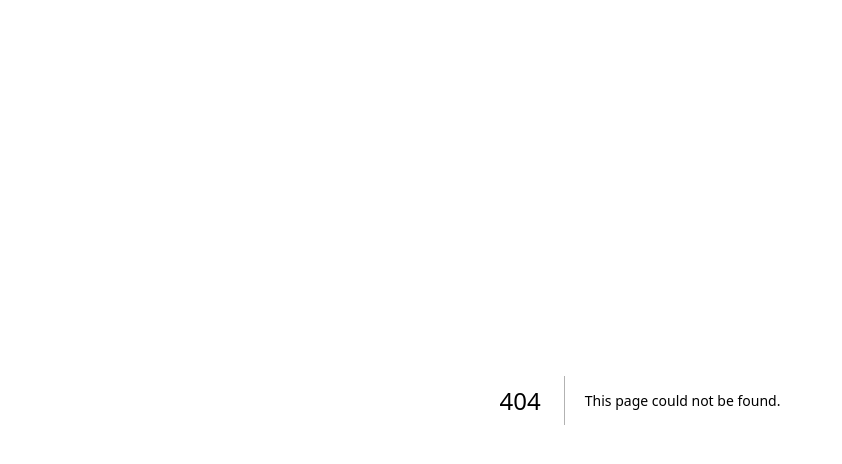
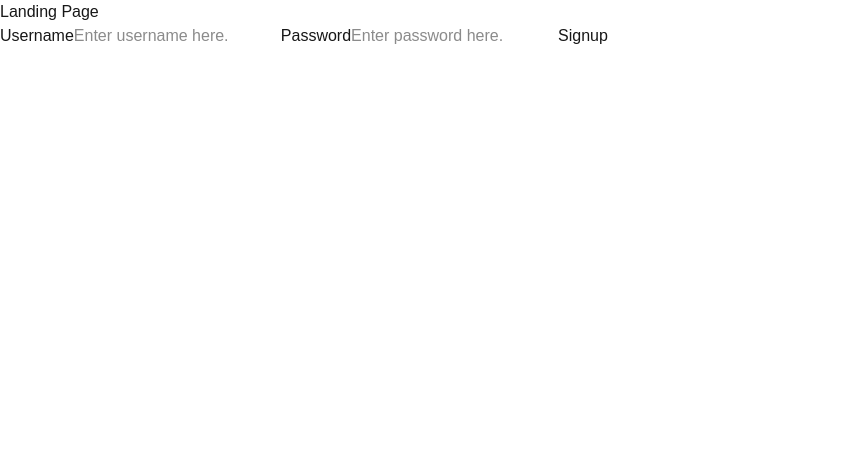
Before and after one commit to tanermaddocks/WhatToDoNext, a Next.js app: page /signup in a window 1280 px wide. Before the commit this address had no page. Shown: the top 464 px of the page, without its empty margins (0-842 px from the left). Built offline with nearby package versions, Linux system fonts and the light colour scheme.

Commit message:
feat: Began setup on login and signup pages

```diff
--- /dev/null
+++ b/app/(landing)/login/page.tsx
@@ -0,0 +1,12 @@
+import LoginForm from "@/app/ui/auth/login-form";
+
+export default function Page() {
+  return (
+    <div>
+      <main>
+        <h1>Landing Page</h1>
+        <LoginForm />
+      </main>
+    </div>
+  );
+}
--- /dev/null
+++ b/app/(landing)/signup/page.tsx
@@ -0,0 +1,12 @@
+import SignupForm from "@/app/ui/auth/signup-form";
+
+export default function Page() {
+  return (
+    <div>
+      <main>
+        <h1>Landing Page</h1>
+        <SignupForm />
+      </main>
+    </div>
+  );
+}
--- a/app/page.tsx
+++ b/app/page.tsx
@@ -1,12 +1,3 @@
-import LoginForm from "@/app/ui/auth/login-form";
+export default function Page() {
 
-export default function Landing() {
-  return (
-    <div>
-      <main>
-        <h1>Landing Page</h1>
-        <LoginForm />
-      </main>
-    </div>
-  );
 }
--- a/app/ui/auth/login-form.tsx
+++ b/app/ui/auth/login-form.tsx
@@ -1,7 +1,8 @@
-import Button from '@/app/ui/button';
+// Login Form
 
 export default function LoginForm() {
   return (
+    <section>
     <form>
       <label htmlFor="username">Username</label>
       <input
@@ -20,9 +21,11 @@ export default function LoginForm() {
         required
         minLength={6}
       />
-      <Button type="submit">
+      <button type="submit">
         <div>Login</div>
-      </Button>
+      </button>
     </form>
+    {/* ADD LINK TO SIGNUP */}
+    </section>
   )
 }
--- a/app/ui/auth/signup-form.tsx
+++ b/app/ui/auth/signup-form.tsx
@@ -0,0 +1,31 @@
+// Signup Form
+
+export default function SignupForm() {
+  return (
+    <section>
+    <form>
+      <label htmlFor="username">Username</label>
+      <input
+        id="username"
+        type="text"
+        name="username"
+        placeholder="Enter username here."
+        required
+      />
+      <label htmlFor="password">Password</label>
+      <input
+        id="password"
+        type="password"
+        name="password"
+        placeholder="Enter password here."
+        required
+        minLength={6}
+      />
+      <button type="submit">
+        <div>Signup</div>
+      </button>
+    </form>
+    {/* ADD LINK TO LOGIN */}
+    </section>
+  )
+}
--- a/app/ui/button.tsx
+++ /dev/null
@@ -1,13 +0,0 @@
-interface ButtonProps extends React.ButtonHTMLAttributes<HTMLButtonElement> {
-  children: React.ReactNode;
-}
-
-export default function Button({ children, ...rest }: ButtonProps) {
-  return (
-    <button
-      {...rest}
-    >
-      {children}
-    </button>
-  );
-}
```
